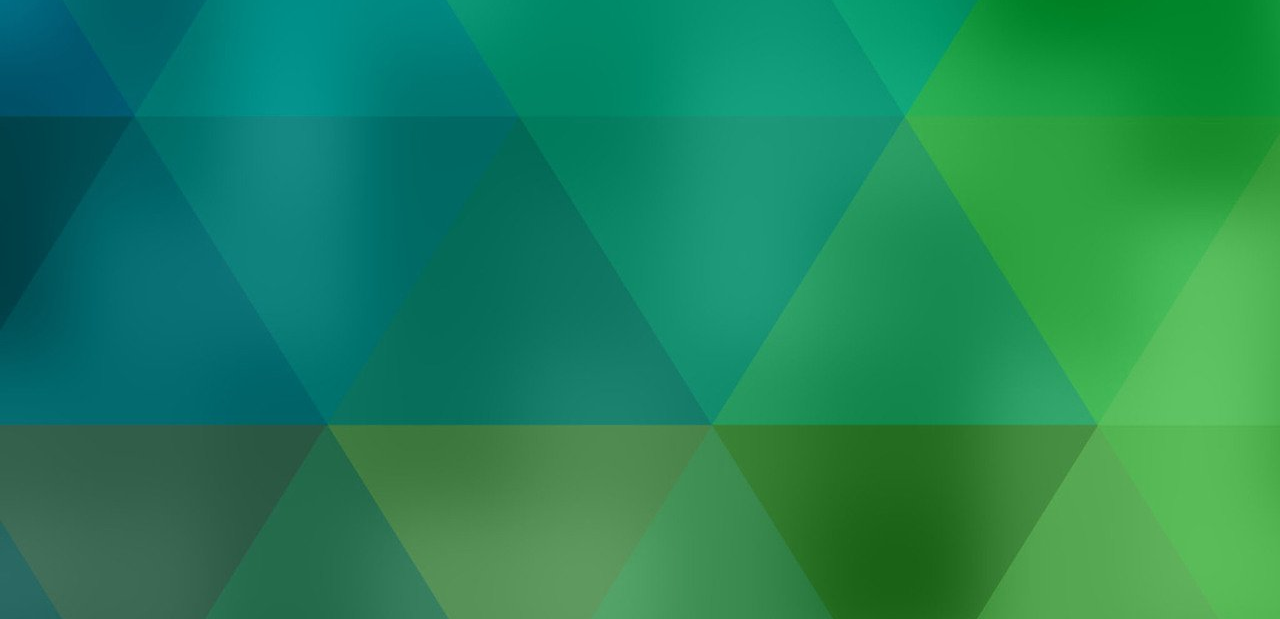
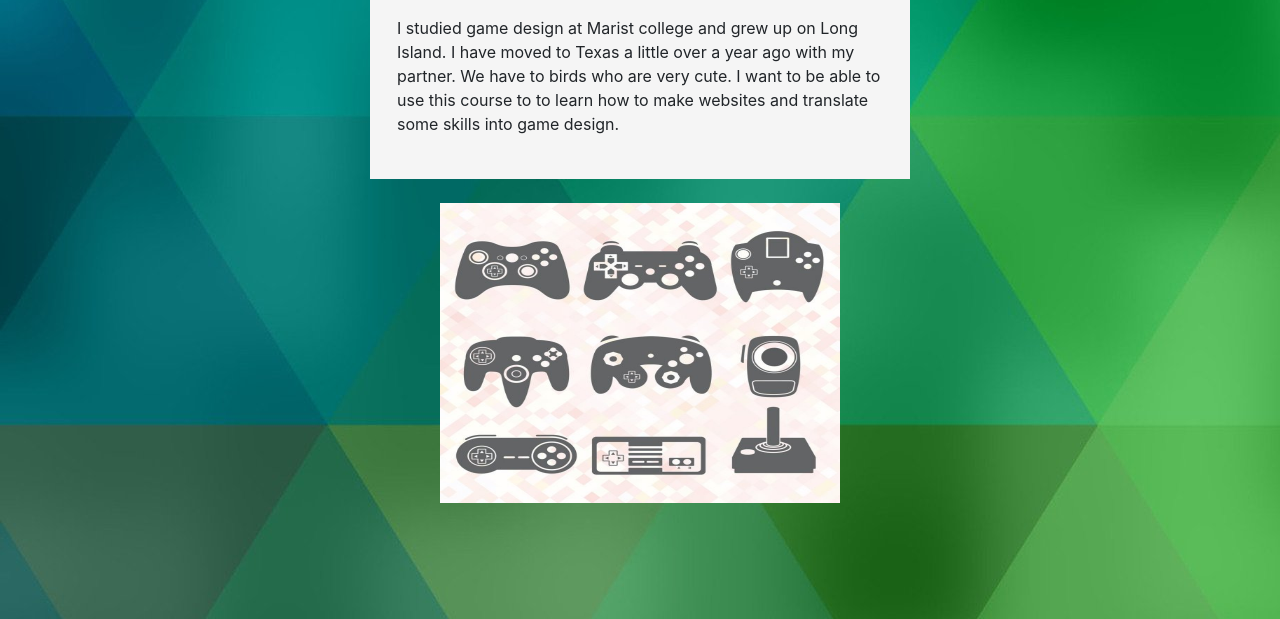
Before and after one commit to DanMcC94/Portfolio, a plain HTML site: page index.html in a window 1280 px wide. Shown: the part 181-800 px from the top of the page. Drawn offline with nearby package versions, Linux system fonts and the light colour scheme; files that its build step writes are made by us from their sources; files whose address does not match are found by name.

Commit message:
added css and image

```diff
--- a/assets/css/style.css
+++ b/assets/css/style.css
@@ -1,19 +1,25 @@
-.box-set {
-    position: relative;
-    height: 400px;
-    background: coral;
-}
-
-
-.placeholder {
-    padding-left: 50%;
-}
-
 body {
     background-image: url("../images/polly-background-1631651.jpg");
 }
-
-.portfolioBlock {
+/*my block used to hold the relevant information*/
+.Block {
     background-color: whitesmoke;
     padding: 5%;
+    margin-top: 10px;
 }
+/*used to change color of text on contact page*/
+.control-label {
+    color: teal;
+}
+/*image on the index page*/
+#controllerimg {
+    display: block;
+    margin-left: auto;
+    margin-right: auto;
+    width: 400px;
+    height: 300px;
+}
+
+.centerText {
+    text-align: center;
+}
--- a/index.html
+++ b/index.html
@@ -8,10 +8,11 @@
     <link rel="stylesheet" href="https://stackpath.bootstrapcdn.com/bootstrap/4.5.2/css/bootstrap.min.css"
         integrity="sha384-JcKb8q3iqJ61gNV9KGb8thSsNjpSL0n8PARn9HuZOnIxN0hoP+VmmDGMN5t9UJ0Z" crossorigin="anonymous">
     <link rel="stylesheet" href="https://maxcdn.bootstrapcdn.com/bootstrap/4.0.0/css/bootstrap.min.css">
-    <link rel="stylesheet" href="style.css">
+    <link rel="stylesheet" href="assets/css/style.css">
 </head>
 
 <body>
+
     <nav class="navbar navbar-dark bg-primary">
         <span class="navbar-brand mb-0 h1">Daniel McCartney</span>
         <div class="btn-group dropleft">
@@ -23,6 +24,32 @@
             </div>
         </div>
     </nav>
+    </br>
+    <main class="container">
+        <section class="row">
+            <div class="col-md-3"></div>
+            <div class="col-md-6">
+                <article class="Block">
+                    <h1 class="centerText">About Me</h1>
+                    </br>
+                    <p>
+                        I studied game design at Marist college and grew up on Long Island. I have moved to Texas a
+                        little over
+                        a year ago with my partner. We have to birds who are very cute. I want to be able to use this
+                        course to
+                        to learn how to make websites and translate some skills into game design.
+                    </p>
+                </article>
+                </br>
+                <img src="assets/images/depositphotos_35224581-stock-illustration-vector-se-retro-video-game.jpg"
+                    alt="pictureofclassiccontrollers" id="controllerimg" />
+            </div>
+        </section>
+    </main>
+
+
+
+
 
     <script src="https://code.jquery.com/jquery-3.5.1.slim.min.js"
         integrity="sha384-DfXdz2htPH0lsSSs5nCTpuj/zy4C+OGpamoFVy38MVBnE+IbbVYUew+OrCXaRkfj"
@@ -30,6 +57,8 @@
     <script src="https://cdn.jsdelivr.net/npm/bootstrap@4.5.3/dist/js/bootstrap.bundle.min.js"
         integrity="sha384-ho+j7jyWK8fNQe+A12Hb8AhRq26LrZ/JpcUGGOn+Y7RsweNrtN/tE3MoK7ZeZDyx"
         crossorigin="anonymous"></script>
+
+
 </body>
 
 </html>
```
Also changed, not shown: contact.html (+31 -3 lines), portfolio.html (+12 -24 lines), assets/images/depositphotos_35224581-stock-illustration-vector-se-retro-video-game.jpg (added).
